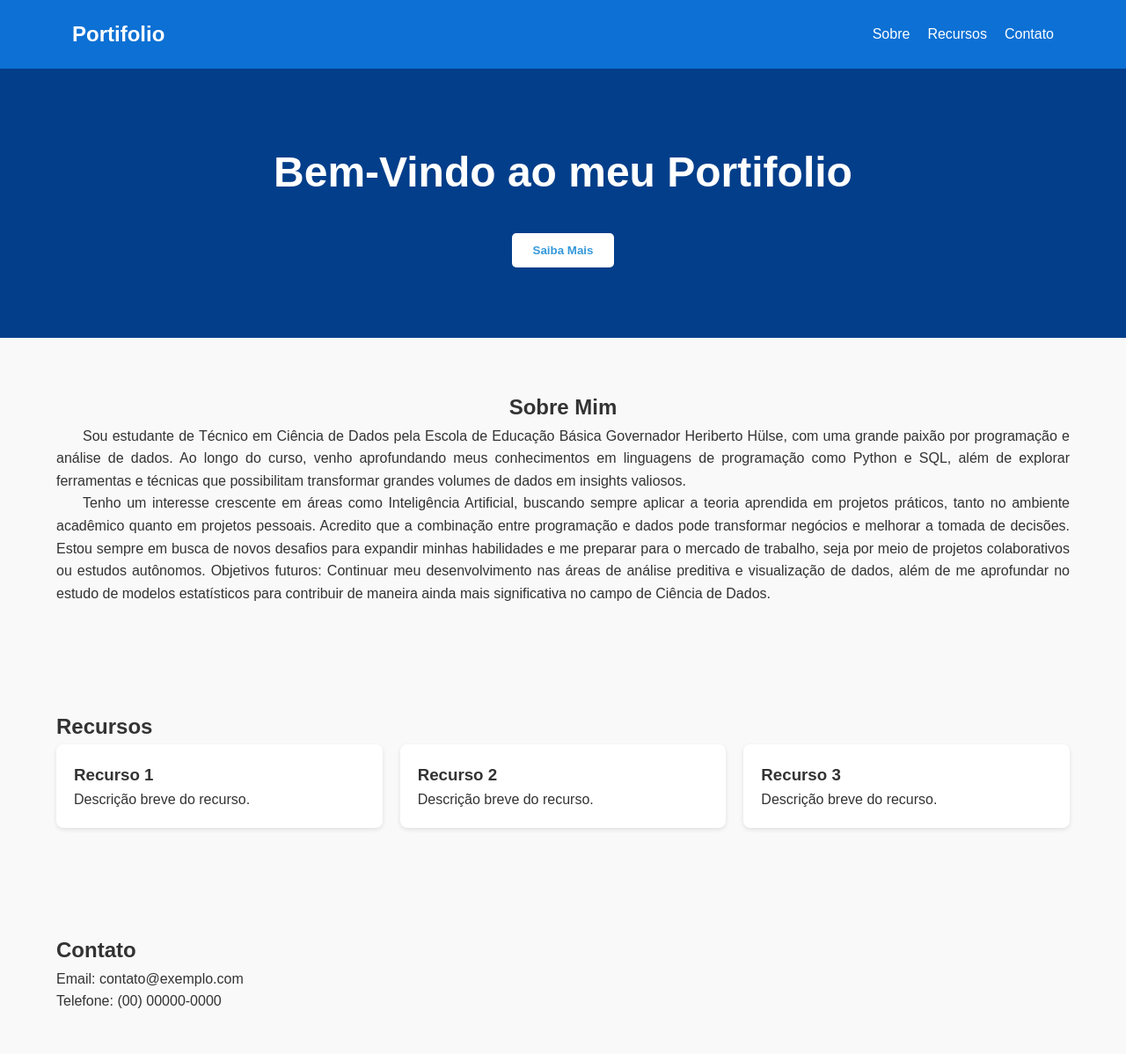
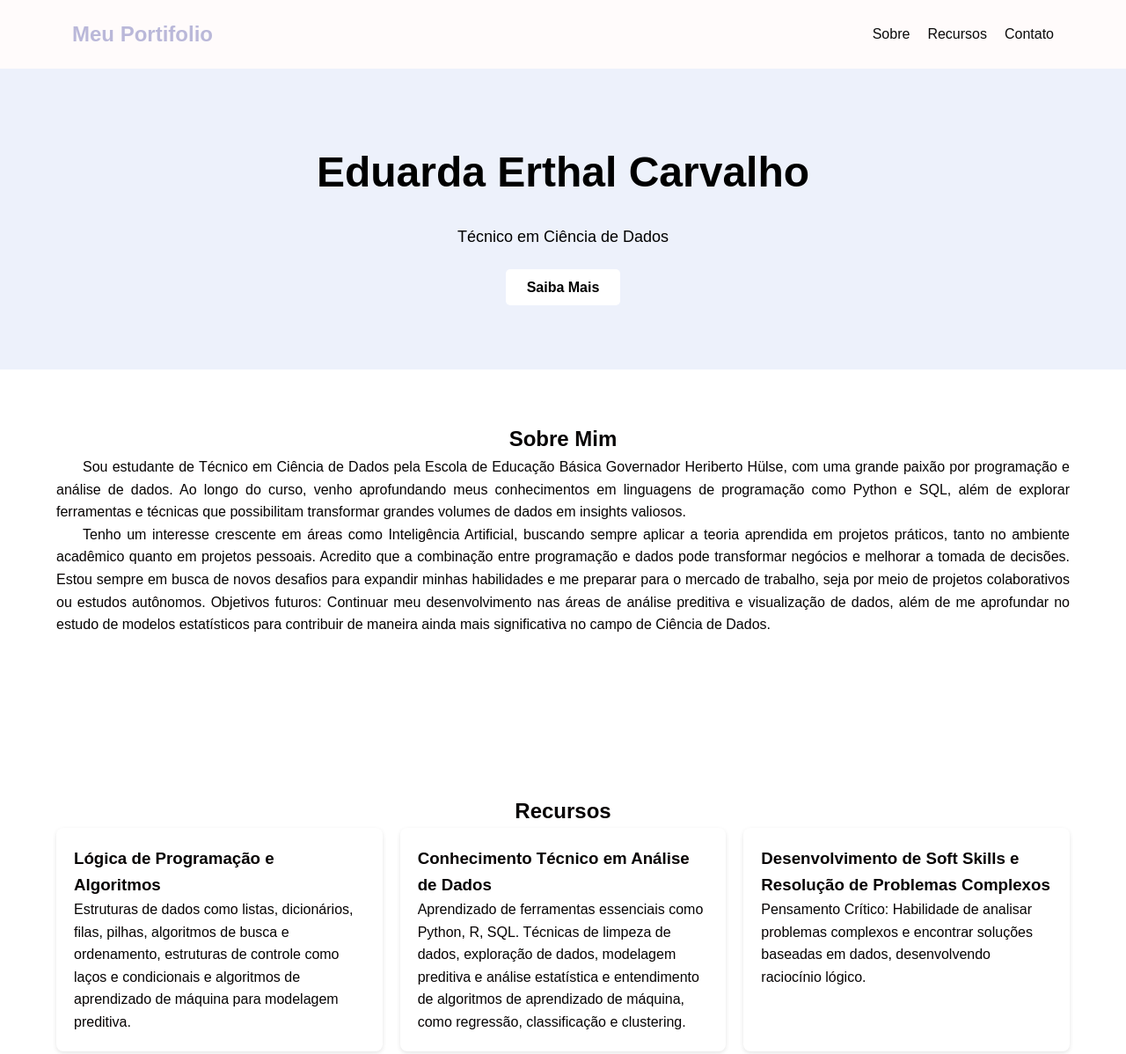
Before and after one commit to eduardaerthalcarvalho/LANDING-PAGE, a plain HTML site: page index.html in a window 1280 px wide. Shown: the top 1198 px of the page at 88% size. Drawn offline with Linux system fonts and the light colour scheme.

Commit message:
Finalizando portifolio

```diff
--- a/index.html
+++ b/index.html
@@ -10,7 +10,7 @@
   <header>
     <div class="container">
       <nav>
-        <div class="logo">Portifolio</div>
+        <div class="logo">Meu Portifolio</div>
         <div class="menu-toggle" onclick="toggleMenu()">☰</div>
         <div class="menu" id="menu">
           <a href="#sobre">Sobre</a>
@@ -23,9 +23,9 @@
 
   <section class="hero">
     <div class="container">
-      <h1>Bem-Vindo ao meu Portifolio</h1>
-      <p></p>
-      <button>Saiba Mais</button>
+      <h1>Eduarda Erthal Carvalho</h1>
+      <p>Técnico em Ciência de Dados</p>
+      <a href="https://github.com/eduardaerthalcarvalho">Saiba Mais</a>
     </div>
   </section>
 
@@ -43,21 +43,21 @@
     </div>
   </section>
 
-  <section id="recursos">
+  <section id="recursos"></section>
     <div class="container">
-      <h2>Recursos</h2>
+      <center><h2>Recursos</h2></center>
       <div class="grid">
         <div class="grid-item">
-          <h3>Recurso 1</h3>
-          <p>Descrição breve do recurso.</p>
+          <h3>Lógica de Programação e Algoritmos</h3>
+          <p>Estruturas de dados como listas, dicionários, filas, pilhas, algoritmos de busca e ordenamento, estruturas de controle como laços e condicionais e algoritmos de aprendizado de máquina para modelagem preditiva.</p>
         </div>
         <div class="grid-item">
-          <h3>Recurso 2</h3>
-          <p>Descrição breve do recurso.</p>
+          <h3>Conhecimento Técnico em Análise de Dados</h3>
+          <p>Aprendizado de ferramentas essenciais como Python, R, SQL. Técnicas de limpeza de dados, exploração de dados, modelagem preditiva e análise estatística e entendimento de algoritmos de aprendizado de máquina, como regressão, classificação e clustering.</p>
         </div>
         <div class="grid-item">
-          <h3>Recurso 3</h3>
-          <p>Descrição breve do recurso.</p>
+          <h3>Desenvolvimento de Soft Skills e Resolução de Problemas Complexos</h3>
+          <p>Pensamento Crítico: Habilidade de analisar problemas complexos e encontrar soluções baseadas em dados, desenvolvendo raciocínio lógico.</p>
         </div>
       </div>
     </div>
@@ -66,13 +66,13 @@
   <section id="contato">
     <div class="container">
       <h2>Contato</h2>
-      <p>Email: contato@exemplo.com</p>
+      <p>Email: 4546311248@estudante.sed.sc.gov.br@gmail.com</p>
       <p>Telefone: (00) 00000-0000</p>
     </div>
   </section>
 
   <footer>
-    <p>&copy; 2025 MinhaMarca. Todos os direitos reservados.</p>
+    <p>&copy; 2025 MeuPortifolio. Todos os direitos reservados.</p>
   </footer>
 
   <script>
--- a/style.css
+++ b/style.css
@@ -8,13 +8,13 @@
     body {
       font-family: Arial, sans-serif;
       line-height: 1.6;
-      background: #f9f9f9;
-      color: #333;
+      background: #ffffff;
+      color: #060303;
     }
 
     header {
-      background: #0c70d4;
-      color: white;
+      background: #fffbfb;
+      color: rgb(186, 184, 217);
       padding: 20px;
     }
 
@@ -46,7 +46,7 @@
     }
 
     .menu a {
-      color: white;
+      color: rgb(10, 10, 10);
       text-decoration: none;
       font-weight: 500;
     }
@@ -58,8 +58,8 @@
 
     .hero {
       padding: 80px 0;
-      background: #033e8a;
-      color: white;
+      background: #edf1fb;
+      color: rgb(0, 0, 0);
       text-align: center;
     }
 
@@ -73,14 +73,15 @@
       margin-bottom: 30px;
     }
 
-    .hero button {
+    .hero a {
       padding: 12px 24px;
-      background: white;
-      color: #3498db;
+      background: rgb(255, 255, 255);
+      color: #000000;
       border: none;
       cursor: pointer;
       font-weight: bold;
       border-radius: 5px;
+      text-decoration: none;
     }
 
     section {
@@ -95,14 +96,14 @@
 
     .grid-item {
       flex: 1 1 250px;
-      background: white;
+      background: rgb(255, 255, 255);
       padding: 20px;
       border-radius: 8px;
       box-shadow: 0 2px 5px rgba(0,0,0,0.1);
     }
 
     footer {
-      background: #2c3e50;
+      background: #000000;
       color: white;
       text-align: center;
       padding: 20px;
@@ -113,7 +114,7 @@
       .menu {
         display: none;
         flex-direction: column;
-        background: #2c3e50;
+        background: #fefefe;
         position: absolute;
         top: 70px;
         right: 20px;
```
